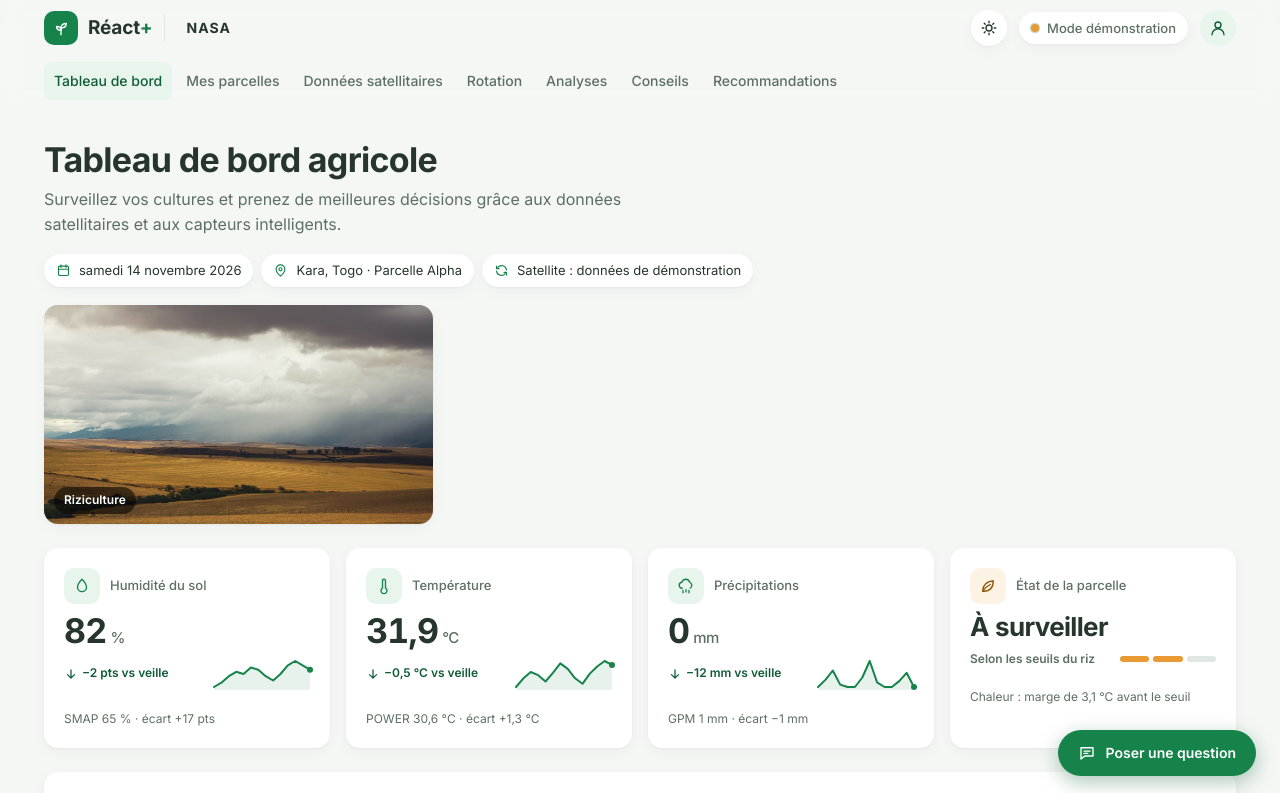
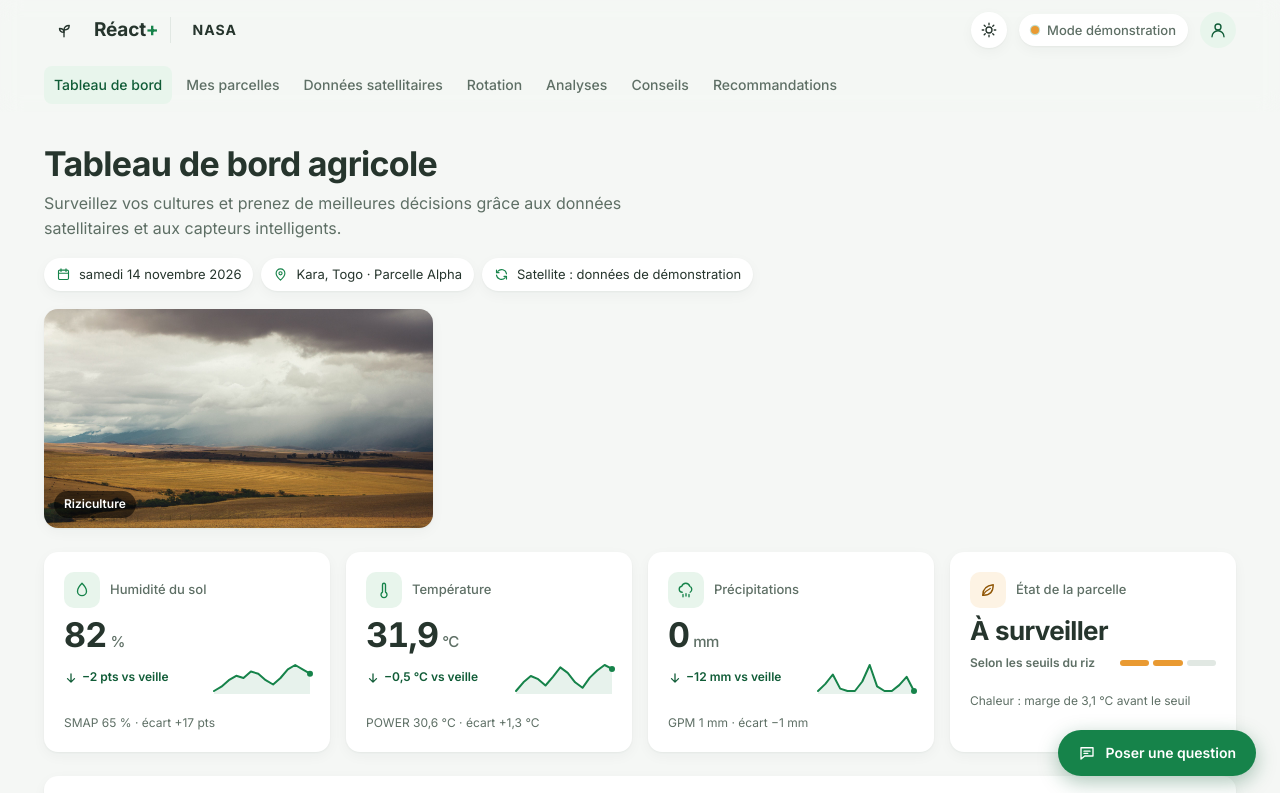
Before and after one commit to gbologanfidelia-cloud/NASA, a plain HTML site: page index.html in a window 1280 px wide. Shown: the top 793 px of the page. Drawn offline with Linux system fonts and the light colour scheme.

Commit message:
Update brand logo size and add image styles
Increased dimensions of brand logo and added styles for logo image.

```diff
--- a/css/02-navigation.css
+++ b/css/02-navigation.css
@@ -25,11 +25,13 @@
 .brand-logo {
   display: grid;
   place-items: center;
-  width: 34px;
-  height: 34px;
-  border-radius: 10px;
-  background: var(--g-btn);
-  color: #fff;
+  width: 40px;
+  height: 40px;
+}
+.brand-logo img {
+  display: block;
+  width: 100%;
+  height: 100%;
 }
 .brand-name b {
   color: var(--g);
```
